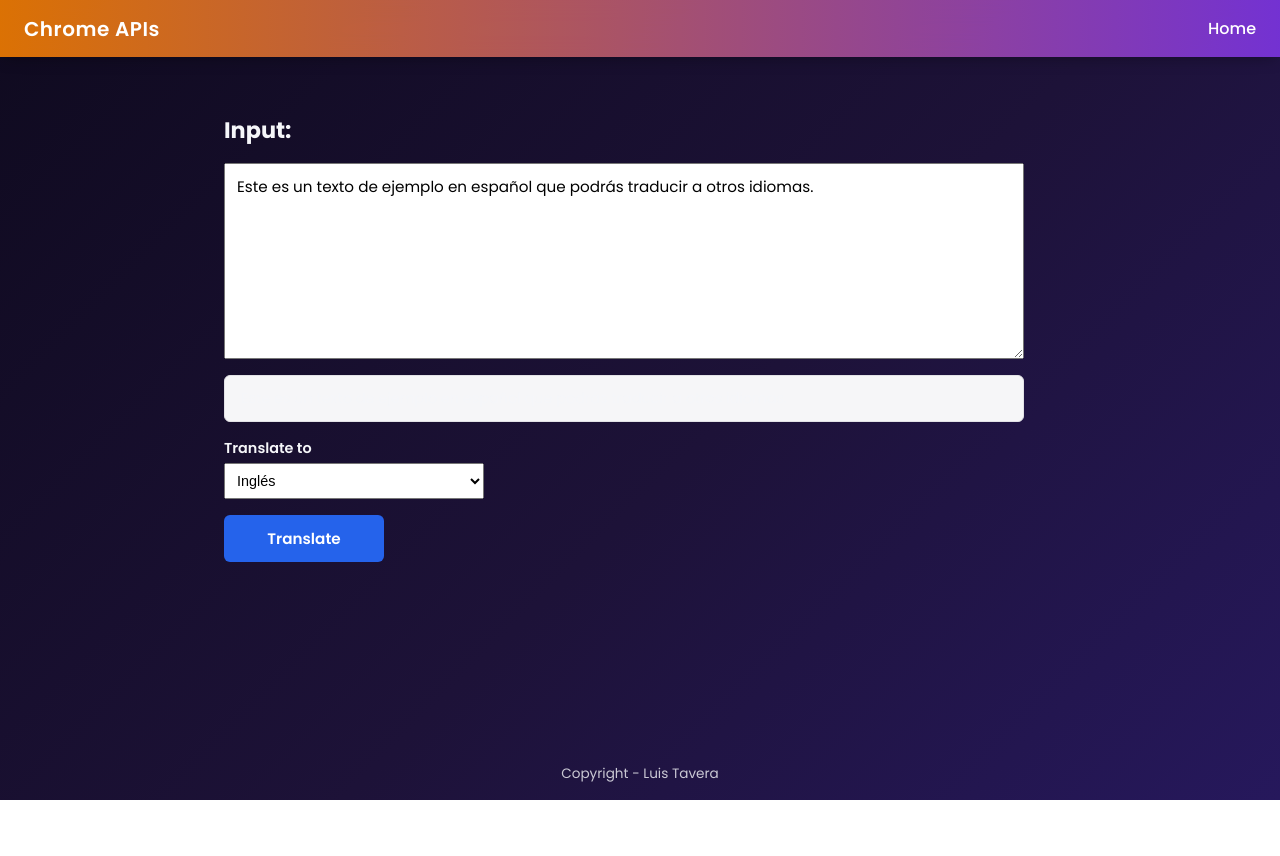
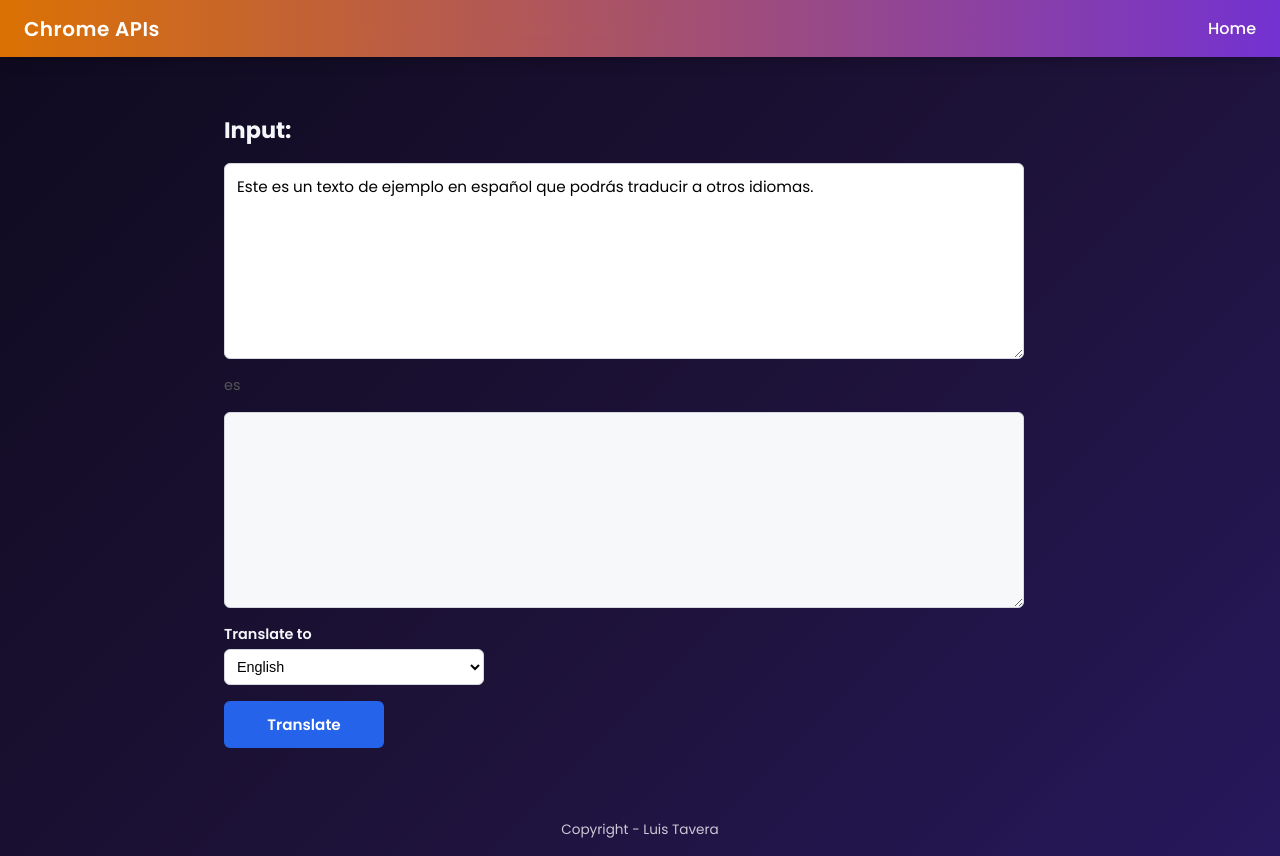
Before and after one commit to ltaverao95/google_chrome_apis, a React (Vite) app: page /translator in a window 1280 px wide. Before the commit the page ends 800 px from the top, so only its background shows below. Built offline with nearby package versions, Linux system fonts and the light colour scheme.

Commit message:
Enhance TranslatorComponent with loading state and progress tracking; add styles for improved UI

```diff
--- a/src/pages/Summarizer/Summarizer.tsx
+++ b/src/pages/Summarizer/Summarizer.tsx
@@ -72,7 +72,7 @@ export const SummarizerComponent = () => {
           m.addEventListener("downloadprogress", (e: Event) => {
             const progressEvent = e as ProgressEvent;
             console.log(
-              `Download progress: ${progressEvent.loaded * 100}% of ${modelKey}`
+              `Downloading Summarizer Model in progress: ${progressEvent.loaded * 100}% of ${modelKey}`
             );
           });
         },
--- /dev/null
+++ b/src/pages/Translator/Translator.module.css
@@ -0,0 +1,81 @@
+.wrapper {
+  max-width: 880px;
+  margin: 0 auto;
+  padding: 1.5rem;
+}
+
+.form {
+  display: flex;
+  flex-direction: column;
+  gap: 1rem;
+}
+
+.title {
+  margin: 0;
+  font-size: 1.4rem;
+}
+
+.textarea {
+  width: 800px;
+  max-width: 800px;
+  font-family: inherit;
+  font-size: 0.95rem;
+  padding: 0.75rem;
+  resize: vertical;
+  max-height: 320px;
+  line-height: 1.4;
+  border: 1px solid #d4d7dd;
+  border-radius: 6px;
+  background: #fff;
+}
+
+.textarea:read-only {
+  background: #f7f8fa;
+}
+
+.detection {
+  font-size: 0.9rem;
+  color: #555;
+}
+
+.selectLabel {
+  display: flex;
+  flex-direction: column;
+  gap: 4px;
+  font-size: 0.9rem;
+  width: 260px;
+}
+
+.selectLabel span {
+  font-weight: 600;
+}
+
+.select {
+  padding: 0.5rem;
+  font-size: 0.9rem;
+  border: 1px solid #d4d7dd;
+  border-radius: 6px;
+  background: #fff;
+}
+
+.button {
+  background: #2563eb;
+  color: #fff;
+  padding: 0.75rem 1.25rem;
+  border: none;
+  border-radius: 6px;
+  cursor: pointer;
+  font-size: 0.95rem;
+  font-weight: 600;
+  width: 160px;
+  transition: background 0.15s ease;
+}
+
+.button:hover:not(:disabled) {
+  background: #1d4fc5;
+}
+
+.button:disabled {
+  opacity: 0.6;
+  cursor: not-allowed;
+}
--- a/src/pages/Translator/Translator.tsx
+++ b/src/pages/Translator/Translator.tsx
@@ -1,87 +1,207 @@
-import { useState } from "react";
+import { useEffect, useState } from "react";
+import styles from "./Translator.module.css";
+
+declare global {
+  const Translator: any;
+  const LanguageDetector: any;
+}
+
+const cachedTranslator: Record<string, typeof Translator> = {};
+const cachedLanguageDetector: Record<string, typeof LanguageDetector> = {};
 
 export const TranslatorComponent = () => {
   const [input, setInput] = useState(
     "Este es un texto de ejemplo en español que podrás traducir a otros idiomas."
   );
+  const [detectedLanguageText, setDetectedLanguageText] = useState(`es`);
+  const [detectedLanguageCode, setDetectedLanguageCode] = useState("es");
   const [targetLang, setTargetLang] = useState("en");
+  const [translatedText, setTranslatedText] = useState("");
+  const [translatorOptions, setTranslatorOptions] = useState<any>(null);
+  const [isLoading, setIsLoading] = useState(false);
 
-  const handleTranslate = (e: React.FormEvent) => {
-    e.preventDefault();
-    alert("¡Hola! (traducción simulada)");
+  useEffect(() => {
+    const init = async () => {
+      setIsLoading(true);
+
+      if (!areGoogleApisAvailable()) {
+        setIsLoading(false);
+        return;
+      }
+
+      const languageDetectorAvailability =
+        await LanguageDetector.availability();
+
+      if (!isValidModelState(languageDetectorAvailability)) {
+        alert("API Not Available for the selected languages.");
+        setIsLoading(false);
+        return;
+      }
+
+      const languageDetectorModel = await LanguageDetector.create({
+        monitor(m: any) {
+          m.addEventListener("downloadprogress", (e: ProgressEvent) => {
+            console.log(
+              `Downloading Language Detector Model: ${e.loaded * 100}%`
+            );
+          });
+        },
+      });
+
+      cachedLanguageDetector["default"] = languageDetectorModel;
+      await detectLanguage();
+
+      const translatorOptionsLocal = {
+        sourceLanguage: detectedLanguageCode,
+        targetLanguage: targetLang,
+      };
+
+      const translatorOptionsModelKey = JSON.stringify(translatorOptionsLocal);
+      if (cachedTranslator[translatorOptionsModelKey]) {
+        console.log("Content cached.");
+        setTranslatorOptions(translatorOptionsModelKey);
+        setIsLoading(false);
+        return;
+      }
+
+      const translatorAvailability = await Translator.availability(translatorOptionsLocal);
+
+      if (!isValidModelState(translatorAvailability)) {
+        alert("API Not Available for the selected languages.");
+        setIsLoading(false);
+        return;
+      }
+
+      const translator = await Translator.create({
+        ...translatorOptionsLocal,
+        monitor(m: any) {
+          m.addEventListener("downloadprogress", (e: Event) => {
+            const progressEvent = e as ProgressEvent;
+            console.log(
+              `Downloading Translator in progress: ${
+                progressEvent.loaded * 100
+              }% of ${translatorOptionsModelKey}`
+            );
+          });
+        },
+      });
+
+      cachedTranslator[translatorOptionsModelKey] = translator;
+      setTranslatorOptions(translatorOptionsModelKey);
+      setIsLoading(false);
+    };
+    init();
+  }, [targetLang]);
+
+  const languageTagToHumanReadable = (
+    languageTag: string,
+    targetLanguage: string
+  ) => {
+    const displayNames = new Intl.DisplayNames([targetLanguage], {
+      type: "language",
+    });
+    return displayNames.of(languageTag) || "en";
   };
 
+  const isValidModelState = (state: string): boolean => {
+    if (state === "unavailable") {
+      console.log("API unavailable");
+      alert("API Not Available");
+      return false;
+    }
+
+    if (state === "downloading") {
+      console.log("Downloading API");
+      alert("Downloading Model, please wait.");
+      return false;
+    }
+
+    return true;
+  };
+
+  const areGoogleApisAvailable = (): boolean => {
+    if (!("Translator" in self)) {
+      alert(
+        "This browser does not support the Google Built-in Translator API."
+      );
+      return false;
+    }
+    if (!("LanguageDetector" in self)) {
+      alert(
+        "This browser does not support the Google Built-in Language Detector API."
+      );
+      return false;
+    }
+    return true;
+  };
+
+  const detectLanguage = async (): Promise<void> => {
+    const [{ detectedLanguage, confidence }] = await cachedLanguageDetector["default"].detect(
+      input
+    );
+    const confidenceParsed = (confidence * 100).toFixed(1);
+    const languageTag = languageTagToHumanReadable(
+      detectedLanguage,
+      "en"
+    );
+    setDetectedLanguageCode(detectedLanguage);
+    const detectedText = `${confidenceParsed}% sure that this is ${languageTag}`;
+    setDetectedLanguageText(detectedText);
+  };
+
+  const handleTranslate = async (e: React.FormEvent) => {
+    e.preventDefault();
+    setTranslatedText("");
+    if (!translatorOptions) return;
+    const result = await cachedTranslator[translatorOptions].translate(input);
+    setTranslatedText(result);
+  };
+
+  const handleInputChange = async (
+    e: React.ChangeEvent<HTMLTextAreaElement>
+  ) => {
+    setInput(e.target.value);
+
+    await detectLanguage();
+  };
+
+  const disableButton = isLoading || !input.trim();
+
   return (
-    <section style={{ maxWidth: 880, margin: "0 auto", padding: "1.5rem" }}>
-      <form
-        onSubmit={handleTranslate}
-        style={{ display: "flex", flexDirection: "column", gap: "1rem" }}
-      >
-        <h1 style={{ margin: 0, fontSize: "1.4rem" }}>Input:</h1>
+    <section className={styles.wrapper}>
+      <form onSubmit={handleTranslate} className={styles.form}>
+        <h1 className={styles.title}>Input:</h1>
         <textarea
           value={input}
-          onChange={(e) => setInput(e.target.value)}
+          onChange={handleInputChange}
           rows={8}
-          style={{
-            width: 800,          // ancho fijo
-            maxWidth: 800,
-            fontFamily: "inherit",
-            fontSize: "0.95rem",
-            padding: "0.75rem",
-            resize: "vertical",  // evitar deformar horizontalmente
-            maxHeight: 320,      // altura máxima
-            lineHeight: 1.4,
-          }}
+          className={styles.textarea}
         />
-        <div
-          style={{
-            width: 800,
-            maxWidth: 800,
-            background: "#f6f6f8",
-            border: "1px solid #e2e2e6",
-            padding: "0.75rem 1rem",
-            borderRadius: 6,
-            fontSize: "0.9rem",
-            whiteSpace: "pre-wrap",
-          }}
-        >
-          {input}
-        </div>
-        <label
-          style={{
-            display: "flex",
-            flexDirection: "column",
-            gap: 4,
-            fontSize: "0.9rem",
-            width: 260,
-          }}
-        >
-          <span style={{ fontWeight: 600 }}>Translate to</span>
+        <div className={styles.detection}>{detectedLanguageText}</div>
+        <textarea
+          value={translatedText}
+          rows={8}
+          readOnly
+          className={styles.textarea}
+        />
+        <label className={styles.selectLabel}>
+          <span>Translate to</span>
           <select
             value={targetLang}
             onChange={(e) => setTargetLang(e.target.value)}
-            style={{ padding: "0.5rem", fontSize: "0.9rem" }}
+            className={styles.select}
           >
-            <option value="es">Español</option>
-            <option value="en">Inglés</option>
-            <option value="de">Alemán</option>
-            <option value="it">Italiano</option>
-            <option value="fr">Francés</option>
+            <option value="es">Spanish</option>
+            <option value="en">English</option>
+            <option value="de">German</option>
+            <option value="it">Italian</option>
+            <option value="fr">French</option>
           </select>
         </label>
         <button
           type="submit"
-          style={{
-            background: "#2563eb",
-            color: "#fff",
-            padding: "0.75rem 1.25rem",
-            border: "none",
-            borderRadius: 6,
-            cursor: "pointer",
-            fontSize: "0.95rem",
-            fontWeight: 600,
-            width: 160,
-          }}
+          disabled={disableButton}
+          className={styles.button}
         >
           Translate
         </button>
```
